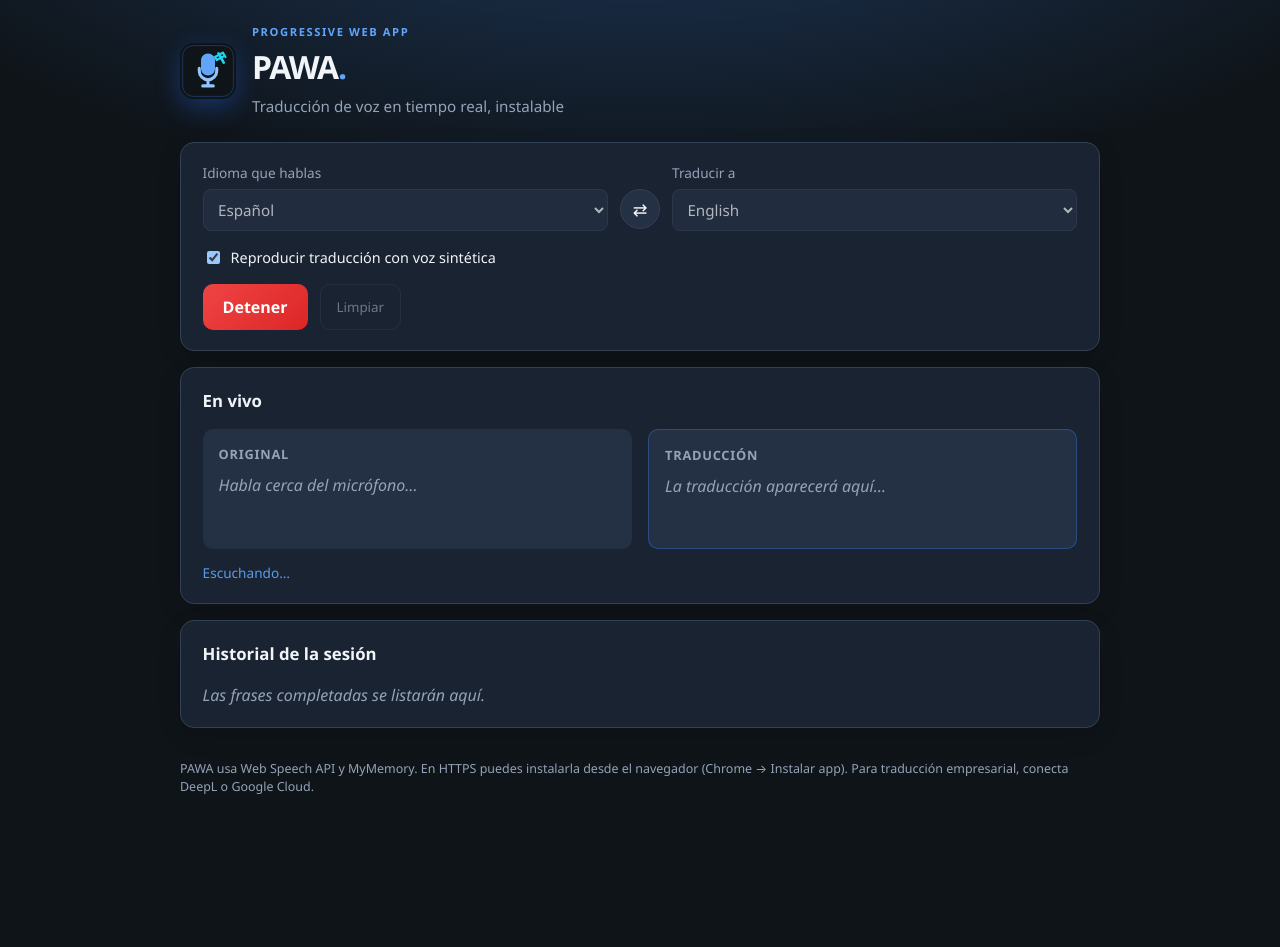
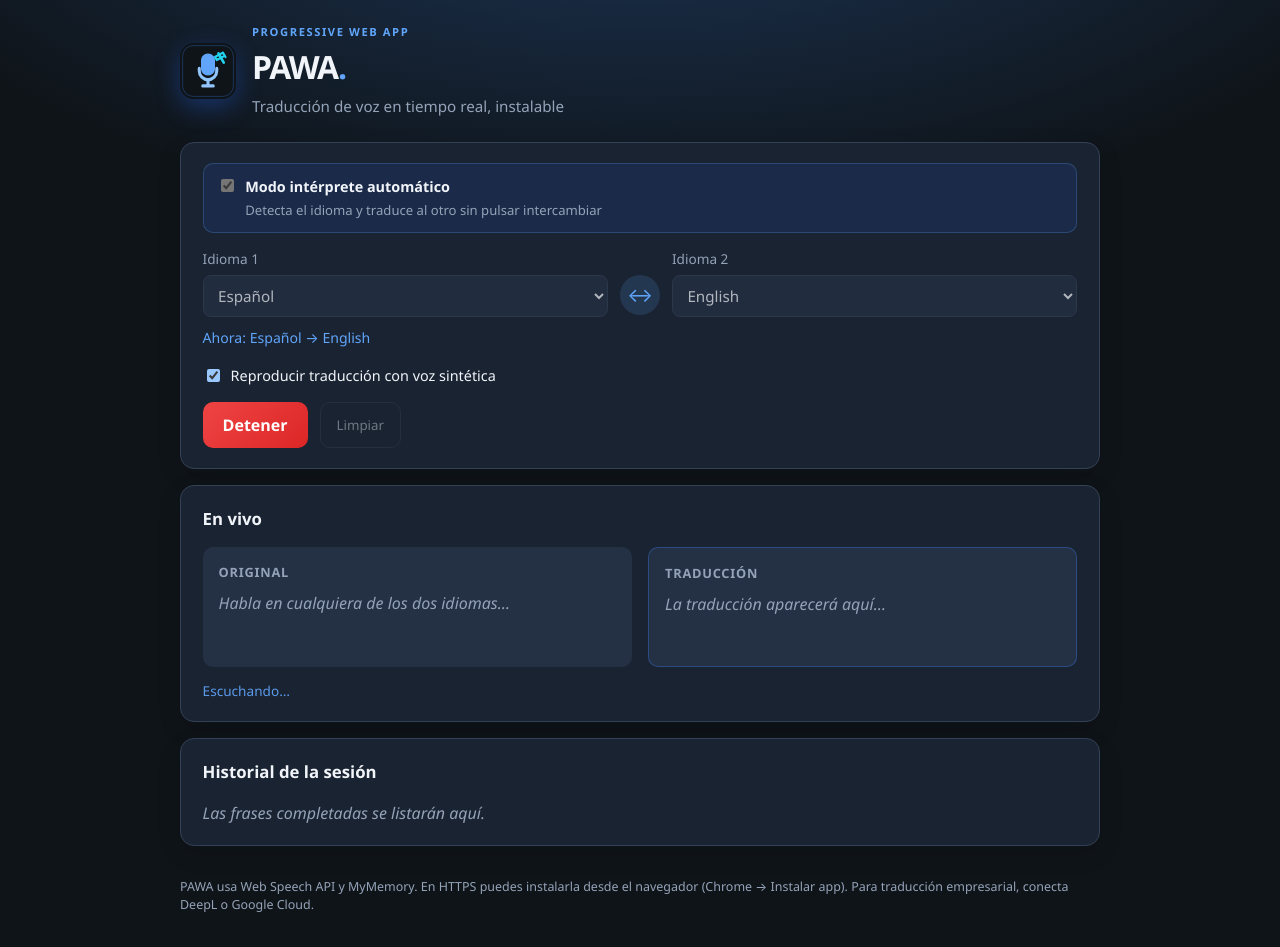
Before and after one commit to pepe631983/pepe631983, a React (Vite) app in the folder voice-translator/: page / in a window 1280 px wide. Both pictures are taken after a click on the button "Iniciar traducción". Before the commit the page ends 829 px from the top, so only its background shows below. Built offline with nearby package versions, Linux system fonts and the light colour scheme.

Commit message:
Add automatic bilingual interpreter mode with language detection
Co-authored-by: pepe631983 <pepe631983@users.noreply.github.com>

```diff
--- a/voice-translator/package.json
+++ b/voice-translator/package.json
@@ -12,6 +12,7 @@
     "preview": "vite preview"
   },
   "dependencies": {
+    "franc-min": "^6.2.0",
     "react": "^19.2.8",
     "react-dom": "^19.2.8"
   },
--- a/voice-translator/src/App.css
+++ b/voice-translator/src/App.css
@@ -122,6 +122,49 @@
   font-size: 0.9rem;
   margin-bottom: 1rem;
   cursor: pointer;
+}
+
+.toggle.auto-detect {
+  align-items: flex-start;
+  padding: 0.75rem 0.85rem;
+  border-radius: 10px;
+  background: rgba(37, 99, 235, 0.12);
+  border: 1px solid rgba(96, 165, 250, 0.25);
+}
+
+.toggle.auto-detect small {
+  display: block;
+  margin-top: 0.2rem;
+  color: var(--text-muted);
+  font-size: 0.82rem;
+  font-weight: 400;
+}
+
+.lang-auto-pill {
+  width: 2.5rem;
+  height: 2.5rem;
+  display: flex;
+  align-items: center;
+  justify-content: center;
+  border-radius: 999px;
+  background: rgba(96, 165, 250, 0.15);
+  color: var(--accent);
+  font-size: 1.2rem;
+  margin-bottom: 0.1rem;
+}
+
+.direction-live {
+  margin: -0.35rem 0 1rem;
+  font-size: 0.88rem;
+  color: var(--accent);
+}
+
+.segment-meta {
+  margin: 0 0 0.35rem;
+  font-size: 0.75rem;
+  letter-spacing: 0.04em;
+  text-transform: uppercase;
+  color: var(--accent);
 }
 
 .actions {
--- a/voice-translator/src/App.tsx
+++ b/voice-translator/src/App.tsx
@@ -2,12 +2,13 @@ import { useState } from 'react'
 import { InstallPawaBanner } from './components/InstallPawaBanner'
 import { PwaUpdateToast } from './components/PwaUpdateToast'
 import { useRealtimeVoiceTranslation } from './hooks/useRealtimeVoiceTranslation'
-import { LANGUAGES } from './lib/languages'
+import { LANGUAGES, labelForCode } from './lib/languages'
 import './App.css'
 
 function App() {
-  const [sourceLang, setSourceLang] = useState('es')
-  const [targetLang, setTargetLang] = useState('en')
+  const [langA, setLangA] = useState('es')
+  const [langB, setLangB] = useState('en')
+  const [autoDetect, setAutoDetect] = useState(true)
   const [speakOut, setSpeakOut] = useState(true)
 
   const {
@@ -16,16 +17,18 @@ function App() {
     error,
     interimOriginal,
     interimTranslated,
+    activeFrom,
+    activeTo,
     segments,
     start,
     stop,
     clearHistory,
     setError,
-  } = useRealtimeVoiceTranslation(sourceLang, targetLang, speakOut)
+  } = useRealtimeVoiceTranslation(langA, langB, autoDetect, speakOut)
 
   const swapLanguages = () => {
-    setSourceLang(targetLang)
-    setTargetLang(sourceLang)
+    setLangA(langB)
+    setLangB(langA)
   }
 
   return (
@@ -54,12 +57,27 @@ function App() {
 
       <main className="main">
         <section className="controls card">
+          <label className="toggle auto-detect">
+            <input
+              type="checkbox"
+              checked={autoDetect}
+              onChange={(e) => setAutoDetect(e.target.checked)}
+              disabled={listening}
+            />
+            <span>
+              <strong>Modo intérprete automático</strong>
+              <small>
+                Detecta el idioma y traduce al otro sin pulsar intercambiar
+              </small>
+            </span>
+          </label>
+
           <div className="lang-row">
             <label className="field">
-              <span>Idioma que hablas</span>
+              <span>{autoDetect ? 'Idioma 1' : 'Idioma que hablas'}</span>
               <select
-                value={sourceLang}
-                onChange={(e) => setSourceLang(e.target.value)}
+                value={langA}
+                onChange={(e) => setLangA(e.target.value)}
                 disabled={listening}
               >
                 {LANGUAGES.map((lang) => (
@@ -70,6 +88,7 @@ function App() {
               </select>
             </label>
 
+            {!autoDetect && (
               <button
                 type="button"
                 className="swap-btn"
@@ -80,12 +99,15 @@ function App() {
               >
                 ⇄
               </button>
+            )}
+
+            {autoDetect && <div className="lang-auto-pill" aria-hidden>↔</div>}
 
             <label className="field">
-              <span>Traducir a</span>
+              <span>{autoDetect ? 'Idioma 2' : 'Traducir a'}</span>
               <select
-                value={targetLang}
-                onChange={(e) => setTargetLang(e.target.value)}
+                value={langB}
+                onChange={(e) => setLangB(e.target.value)}
                 disabled={listening}
               >
                 {LANGUAGES.map((lang) => (
@@ -96,6 +118,12 @@ function App() {
               </select>
             </label>
           </div>
+
+          {autoDetect && listening && (
+            <p className="direction-live" aria-live="polite">
+              Ahora: {labelForCode(activeFrom)} → {labelForCode(activeTo)}
+            </p>
+          )}
 
           <label className="toggle">
             <input
@@ -112,7 +140,7 @@ function App() {
                 type="button"
                 className="mic-btn start"
                 onClick={start}
-                disabled={!supported}
+                disabled={!supported || langA === langB}
               >
                 Iniciar traducción
               </button>
@@ -130,6 +158,10 @@ function App() {
               Limpiar
             </button>
           </div>
+
+          {langA === langB && (
+            <p className="banner warn">Elige dos idiomas distintos.</p>
+          )}
 
           {!supported && (
             <p className="banner warn">
@@ -157,7 +189,7 @@ function App() {
             <div className="pane">
               <h3>Original</h3>
               <p className={interimOriginal ? 'interim' : 'placeholder'}>
-                {interimOriginal || 'Habla cerca del micrófono…'}
+                {interimOriginal || 'Habla en cualquiera de los dos idiomas…'}
               </p>
             </div>
             <div className="pane accent">
@@ -178,6 +210,9 @@ function App() {
             <ul className="segment-list">
               {segments.map((seg) => (
                 <li key={seg.id} className="segment">
+                  <p className="segment-meta">
+                    {labelForCode(seg.fromLang)} → {labelForCode(seg.toLang)}
+                  </p>
                   <p className="original">{seg.original}</p>
                   <p className="translated">{seg.translated}</p>
                 </li>
--- a/voice-translator/src/hooks/useRealtimeVoiceTranslation.ts
+++ b/voice-translator/src/hooks/useRealtimeVoiceTranslation.ts
@@ -1,11 +1,14 @@
 import { useCallback, useEffect, useRef, useState } from 'react'
-import { speechTagForCode } from '../lib/languages'
+import { resolveTranslationPair } from '../lib/detectLanguage'
+import { dualSpeechTag, speechTagForCode } from '../lib/languages'
 import { translateText } from '../lib/translate'
 
 export type TranslationSegment = {
   id: string
   original: string
   translated: string
+  fromLang: string
+  toLang: string
   isFinal: boolean
 }
 
@@ -17,8 +20,9 @@ function getSpeechRecognitionCtor():
 }
 
 export function useRealtimeVoiceTranslation(
-  sourceLang: string,
-  targetLang: string,
+  langA: string,
+  langB: string,
+  autoDetect: boolean,
   speakTranslation: boolean,
 ) {
   const [listening, setListening] = useState(false)
@@ -26,12 +30,15 @@ export function useRealtimeVoiceTranslation(
   const [error, setError] = useState<string | null>(null)
   const [interimOriginal, setInterimOriginal] = useState('')
   const [interimTranslated, setInterimTranslated] = useState('')
+  const [activeFrom, setActiveFrom] = useState(langA)
+  const [activeTo, setActiveTo] = useState(langB)
   const [segments, setSegments] = useState<TranslationSegment[]>([])
 
   const recognitionRef = useRef<SpeechRecognition | null>(null)
   const shouldRestartRef = useRef(false)
   const translateRequestRef = useRef(0)
   const debounceRef = useRef<number | null>(null)
+  const lastFromRef = useRef(langA)
 
   const speak = useCallback(
     (text: string, langCode: string) => {
@@ -45,6 +52,18 @@ export function useRealtimeVoiceTranslation(
     [speakTranslation],
   )
 
+  const pickLanguages = useCallback(
+    (text: string) => {
+      if (!autoDetect) {
+        return { from: langA, to: langB }
+      }
+      const pair = resolveTranslationPair(text, langA, langB, lastFromRef.current)
+      lastFromRef.current = pair.from
+      return pair
+    },
+    [autoDetect, langA, langB],
+  )
+
   const runTranslation = useCallback(
     async (text: string, isFinal: boolean) => {
       const trimmed = text.trim()
@@ -54,11 +73,15 @@ export function useRealtimeVoiceTranslation(
         return
       }
 
+      const { from, to } = pickLanguages(trimmed)
+      setActiveFrom(from)
+      setActiveTo(to)
       setInterimOriginal(trimmed)
+
       const requestId = ++translateRequestRef.current
 
       try {
-        const translated = await translateText(trimmed, sourceLang, targetLang)
+        const translated = await translateText(trimmed, from, to)
         if (requestId !== translateRequestRef.current) return
 
         setInterimTranslated(translated)
@@ -70,19 +93,21 @@ export function useRealtimeVoiceTranslation(
               id: crypto.randomUUID(),
               original: trimmed,
               translated,
+              fromLang: from,
+              toLang: to,
               isFinal: true,
             },
           ])
           setInterimOriginal('')
           setInterimTranslated('')
-          speak(translated, targetLang)
+          speak(translated, to)
         }
       } catch (e) {
         if (requestId !== translateRequestRef.current) return
         setError(e instanceof Error ? e.message : 'Error de traducción')
       }
     },
-    [sourceLang, targetLang, speak],
+    [pickLanguages, speak],
   )
 
   const scheduleInterimTranslation = useCallback(
@@ -96,6 +121,10 @@ export function useRealtimeVoiceTranslation(
     },
     [runTranslation],
   )
+
+  const recognitionLang = autoDetect
+    ? dualSpeechTag(langA, langB)
+    : speechTagForCode(langA)
 
   const stop = useCallback(() => {
     shouldRestartRef.current = false
@@ -115,11 +144,14 @@ export function useRealtimeVoiceTranslation(
 
     setError(null)
     shouldRestartRef.current = true
+    lastFromRef.current = langA
+    setActiveFrom(langA)
+    setActiveTo(langB)
 
     const recognition = new Ctor()
     recognition.continuous = true
     recognition.interimResults = true
-    recognition.lang = speechTagForCode(sourceLang)
+    recognition.lang = recognitionLang
     recognition.maxAlternatives = 1
 
     recognition.onresult = (event: SpeechRecognitionEvent) => {
@@ -155,6 +187,7 @@ export function useRealtimeVoiceTranslation(
     recognition.onend = () => {
       if (shouldRestartRef.current) {
         try {
+          recognition.lang = recognitionLang
           recognition.start()
         } catch {
           setListening(false)
@@ -173,7 +206,7 @@ export function useRealtimeVoiceTranslation(
       setError('No se pudo iniciar el micrófono')
       setListening(false)
     }
-  }, [runTranslation, scheduleInterimTranslation, sourceLang])
+  }, [langA, langB, recognitionLang, runTranslation, scheduleInterimTranslation])
 
   useEffect(() => {
     setSupported(!!getSpeechRecognitionCtor())
@@ -181,9 +214,14 @@ export function useRealtimeVoiceTranslation(
 
   useEffect(() => {
     if (recognitionRef.current) {
-      recognitionRef.current.lang = speechTagForCode(sourceLang)
+      recognitionRef.current.lang = recognitionLang
     }
-  }, [sourceLang])
+    if (!listening) {
+      lastFromRef.current = langA
+      setActiveFrom(langA)
+      setActiveTo(langB)
+    }
+  }, [langA, langB, recognitionLang, listening])
 
   useEffect(() => {
     return () => {
@@ -208,6 +246,8 @@ export function useRealtimeVoiceTranslation(
     error,
     interimOriginal,
     interimTranslated,
+    activeFrom,
+    activeTo,
     segments,
     start,
     stop,
--- /dev/null
+++ b/voice-translator/src/lib/detectLanguage.ts
@@ -0,0 +1,59 @@
+import { franc } from 'franc-min'
+
+const CODE_TO_ISO3: Record<string, string> = {
+  es: 'spa',
+  en: 'eng',
+  fr: 'fra',
+  de: 'deu',
+  it: 'ita',
+  pt: 'por',
+  ja: 'jpn',
+  ko: 'kor',
+  zh: 'cmn',
+  ar: 'arb',
+  ru: 'rus',
+  hi: 'hin',
+}
+
+const ISO3_TO_CODE: Record<string, string> = Object.fromEntries(
+  Object.entries(CODE_TO_ISO3).map(([code, iso3]) => [iso3, code]),
+)
+
+export function detectBetween(
+  text: string,
+  langA: string,
+  langB: string,
+): string | null {
+  const trimmed = text.trim()
+  if (trimmed.length < 4) return null
+
+  const only = [langA, langB]
+    .map((code) => CODE_TO_ISO3[code])
+    .filter((iso3): iso3 is string => Boolean(iso3))
+
+  if (only.length < 2) return null
+
+  const iso3 = franc(trimmed, { minLength: 3, only })
+  if (iso3 === 'und') return null
+
+  return ISO3_TO_CODE[iso3] ?? null
+}
+
+export function resolveTranslationPair(
+  text: string,
+  langA: string,
+  langB: string,
+  lastFrom: string,
+): { from: string; to: string } {
+  const detected = detectBetween(text, langA, langB)
+
+  if (detected === langA) {
+    return { from: langA, to: langB }
+  }
+  if (detected === langB) {
+    return { from: langB, to: langA }
+  }
+
+  const from = lastFrom === langA || lastFrom === langB ? lastFrom : langA
+  return { from, to: from === langA ? langB : langA }
+}
--- a/voice-translator/src/lib/languages.ts
+++ b/voice-translator/src/lib/languages.ts
@@ -22,3 +22,11 @@ export const LANGUAGES: LanguageOption[] = [
 export function speechTagForCode(code: string): string {
   return LANGUAGES.find((l) => l.code === code)?.speechTag ?? 'en-US'
 }
+
+export function labelForCode(code: string): string {
+  return LANGUAGES.find((l) => l.code === code)?.label ?? code
+}
+
+export function dualSpeechTag(codeA: string, codeB: string): string {
+  return `${speechTagForCode(codeA)},${speechTagForCode(codeB)}`
+}
```
Also changed, not shown: 1 other file (tests, documents, lock files or other folders). Lines whose indentation alone changed are shown as unchanged.
